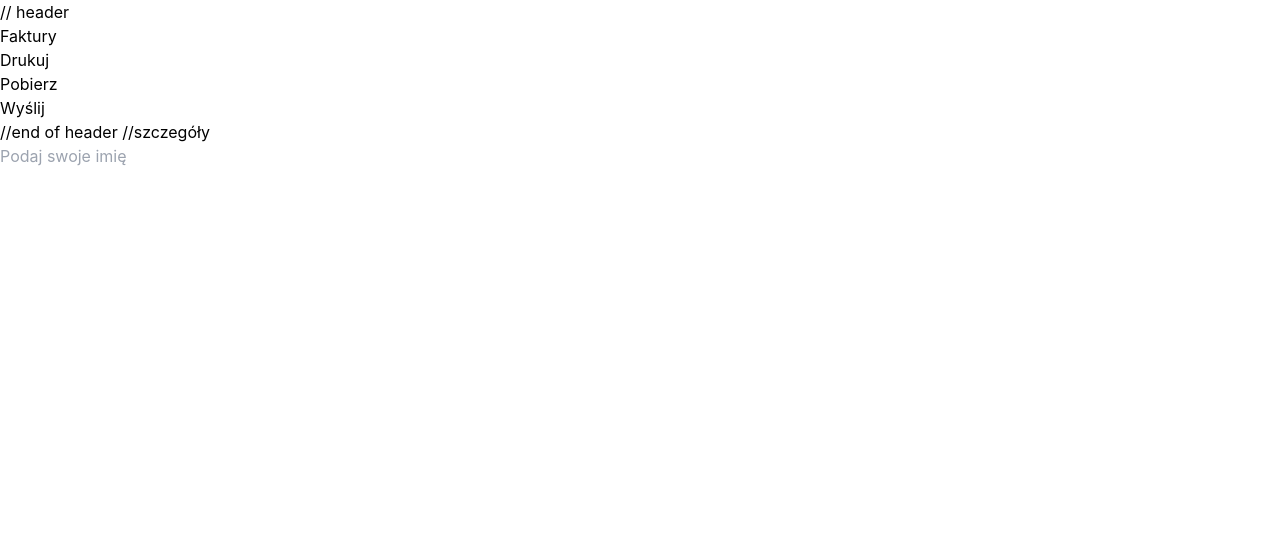
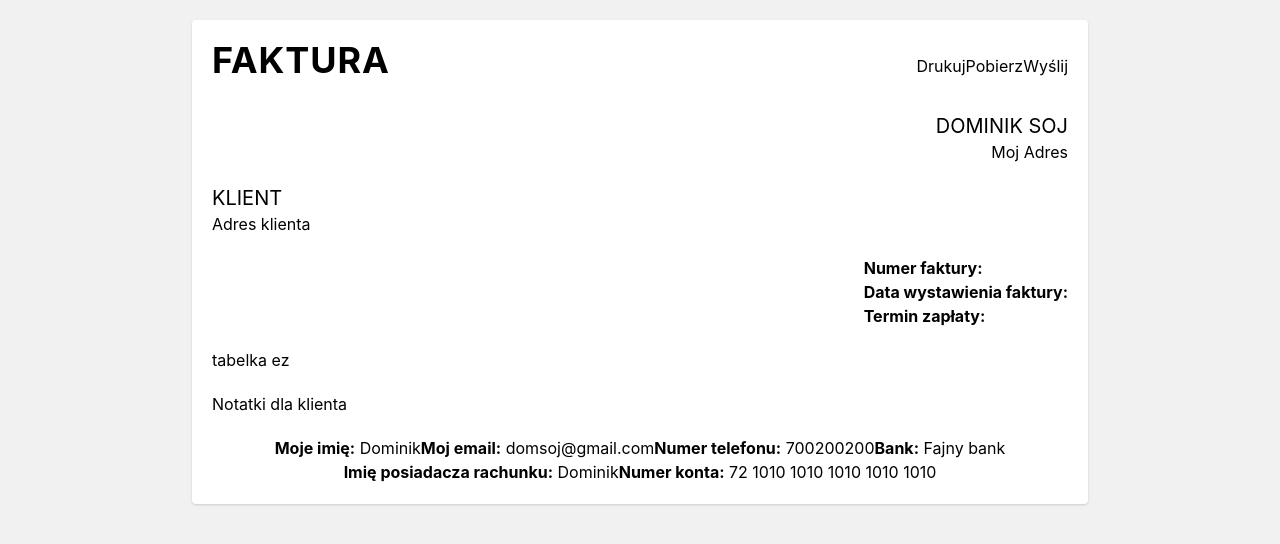
Before and after one commit to WestHumble/invoice, a React (Create React App) app: page / in a window 1280 px wide. Shown: the top 544 px of the page. Built offline with nearby package versions, Linux system fonts and the light colour scheme.

Commit message:
Zarys szablonu pdf

```diff
--- a/package.json
+++ b/package.json
@@ -9,7 +9,7 @@
     "react": "^18.2.0",
     "react-dom": "^18.2.0",
     "react-icons": "^4.6.0",
-    "react-scripts": "^2.1.3",
+    "react-scripts": "^2.1.8",
     "uuid": "^9.0.0",
     "web-vitals": "^2.1.4"
   },
--- a/public/index.html
+++ b/public/index.html
@@ -9,7 +9,6 @@
       name="description"
       content="Web site created using create-react-app"
     />
-    <link rel="apple-touch-icon" href="%PUBLIC_URL%/logo192.png" />
     <link rel="manifest" href="%PUBLIC_URL%/manifest.json" />
     <link rel="stylesheet" href="https://cdnjs.cloudflare.com/ajax/libs/tailwindcss/2.2.19/tailwind.min.css" referrerpolicy="no-referrer" />
     <title>Program do faktur | Utwórz fakturę dla klientów</title>
--- a/src/App.js
+++ b/src/App.js
@@ -1,26 +1,70 @@
+import React from 'react'
+import ReactDOM from 'react-dom'
+
 function App() {
+  const handlePrint = () => {
+    window.print()
+  }
+
   return (
     <div>
-      <main>
-      // header
-      <header>
+      <main className='m-5 p-5 xl:max-w-4xl xl:mx-auto bg-white rounded shadow'>
+
+      <header className='flex flex-col items-center justify-center mb-5 xl:flex-row xl:justify-between'>
         <div>
-          <h2>Faktury</h2>
+          <h1 className='font-bold uppercase tracking-wide text-4xl mb-3'>Faktura</h1>
         </div>
 
         <div>
-          <ul>
-            <li>Drukuj</li>
-            <li>Pobierz</li>
-            <li>Wyślij</li>
+          <ul className='flex items-center justify-between flex-wrap'>
+            <li><button onClick={handlePrint} className='btn btn-print'>Drukuj</button></li>
+            <li><button className='btn btn-download'>Pobierz</button></li>
+            <li><button className='btn btn-send'>Wyślij</button></li>
           </ul>
         </div>
       </header>
-      //end of header
-      //szczegóły
-      <section>
-        <input type="text" name="text" id="text" placeholder="Podaj swoje imię" required/>
+
+      {/* Moje dane */}
+      <section className='flex flex-col items-end justify-end'>
+        <h2 className='text-xl uppercase'>Dominik Soj</h2>
+        <p>Moj Adres</p>
       </section>
+
+      {/* dane klienta */}
+      <section className='mt-5'>
+        <h2 className='text-xl uppercase'>Klient</h2>
+        <p>Adres klienta</p>
+      </section>
+
+      <article className='my-5 flex items-end justify-end'>
+        <ul>
+          <li><span className='font-bold'>Numer faktury: </span></li>
+          <li><span className='font-bold'>Data wystawienia faktury: </span></li>
+          <li><span className='font-bold'>Termin zapłaty: </span></li>
+        </ul>
+      </article>
+
+      {/* tabela */}
+      <div className='my-5'>
+        tabelka ez
+      </div>
+      {/* Notatki */}
+      <section className='mb-5'>
+        <p>Notatki dla klienta</p>
+      </section>
+
+      {/* Stopka */}
+      <footer>
+        <ul className='flex flex-wrap items-center justify-center'>
+          <li><span className='font-bold'>Moje imię:</span> Dominik</li>
+          <li><span className='font-bold'>Moj email:</span> domsoj@gmail.com</li>
+          <li><span className='font-bold'>Numer telefonu:</span> 700200200</li>
+          <li><span className='font-bold'>Bank:</span> Fajny bank</li>
+          <li><span className='font-bold'>Imię posiadacza rachunku:</span> Dominik</li>
+          <li><span className='font-bold'>Numer konta:</span> 72 1010 1010 1010 1010 1010</li>
+        </ul>
+      </footer>
+
       </main>
     </div>
   );
--- a/src/index.css
+++ b/src/index.css
@@ -5,6 +5,7 @@ body {
     sans-serif;
   -webkit-font-smoothing: antialiased;
   -moz-osx-font-smoothing: grayscale;
+  background-color: #f1f1f1;
 }
 
 code {
```
Also changed, not shown: 1 other file (tests, documents, lock files or other folders).
